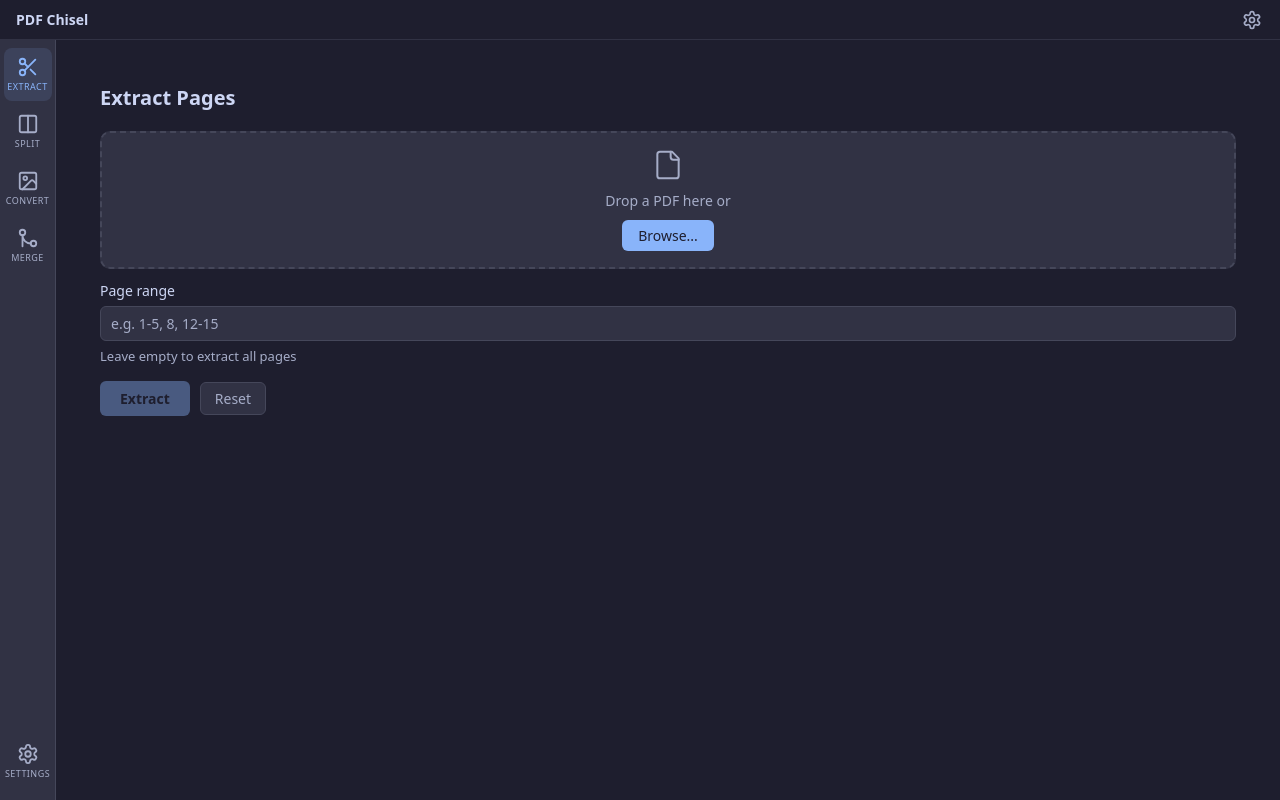
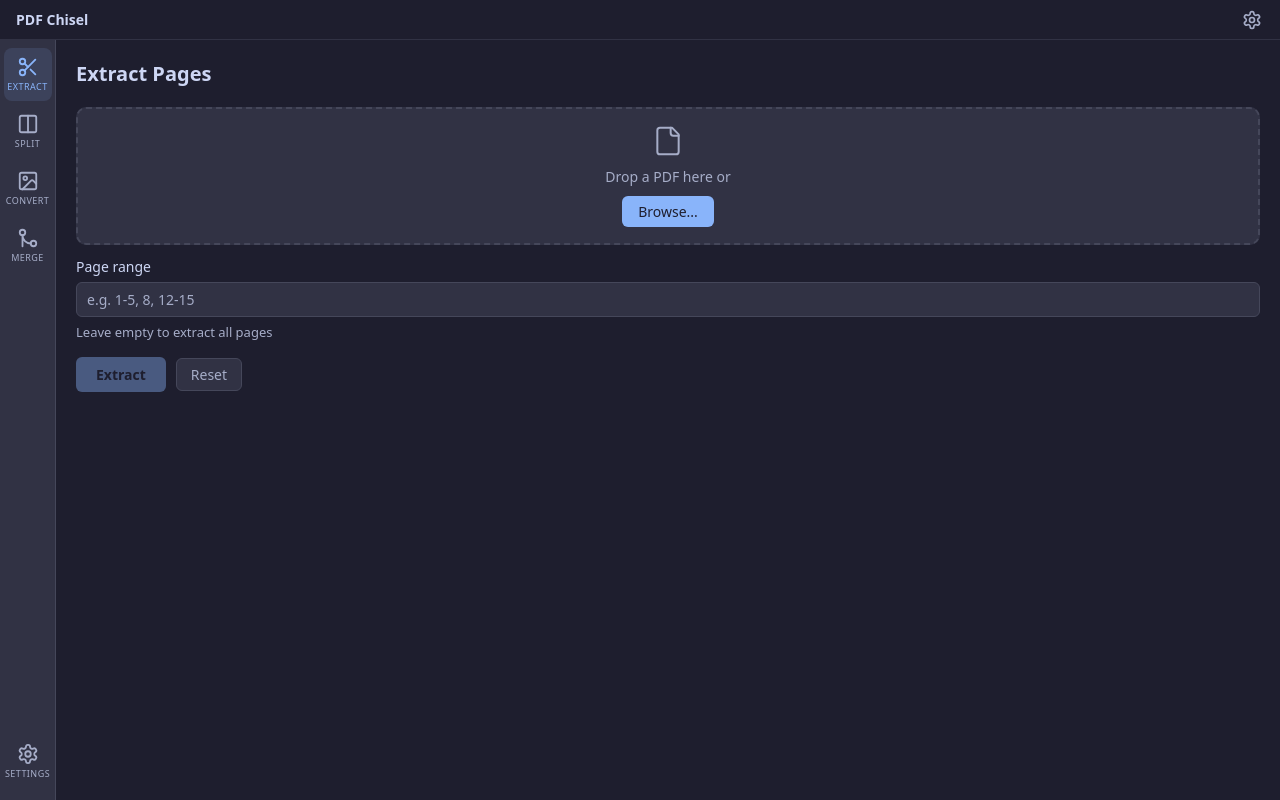
Before and after one commit to kelltom/pdf-chisel, a Svelte app: page / in a window 1280 px wide. Built offline with nearby package versions, Linux system fonts and the light colour scheme.

Commit message:
fix(06-01): remove padding from App.svelte .content

```diff
--- a/src/renderer/src/App.svelte
+++ b/src/renderer/src/App.svelte
@@ -51,7 +51,7 @@
   .content {
     flex: 1;
     overflow-y: auto;
-    padding: 24px;
     background: var(--color-bg);
+    /* padding removed — each mode component owns its own internal padding */
   }
 </style>
```
